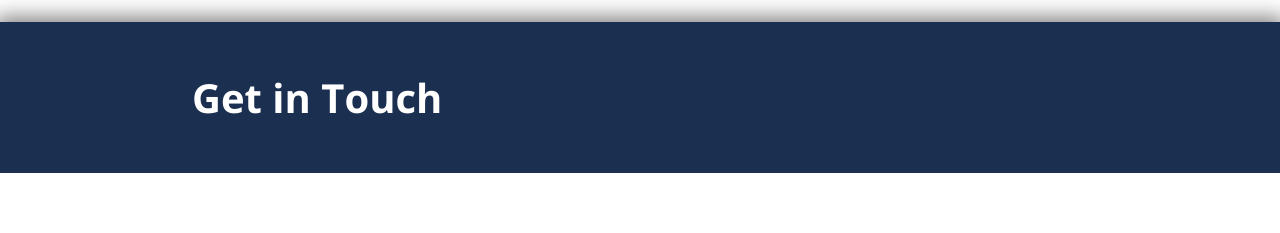
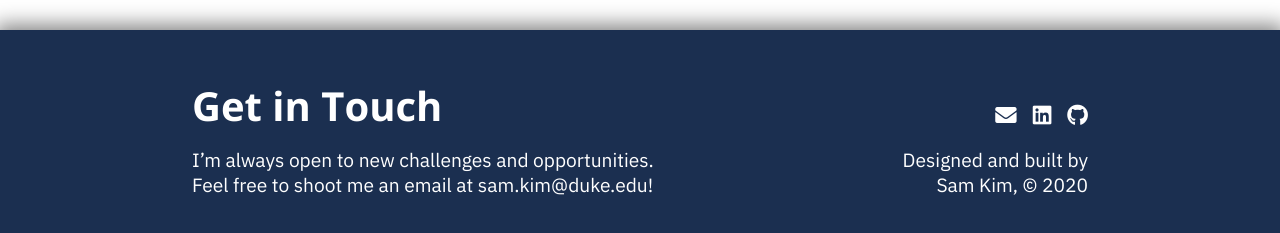
Before and after one commit to sam-k/sam-k-v2, a React (Create React App) app: page / in a window 1280 px wide. Shown: the part 2403-2636 px from the top of the page. Before the commit the page ends 2576 px from the top, so only its background shows below. Built offline with nearby package versions, Linux system fonts and the light colour scheme.

Commit message:
Add Footer

```diff
--- a/src/components/Footer.js
+++ b/src/components/Footer.js
@@ -5,9 +5,28 @@ class Footer extends React.Component {
         return (
             <div id='footer'>
                 <div id='footer-wrapper'>
-                    <h2>Get in Touch</h2>
+                    <div id='contact'>
+                        <h2>Get in Touch</h2>
+                        <p>I’m always open to new challenges and opportunities.</p>
+                        <p>Feel free to shoot me an email at <a href="mailto:sam.kim@duke.edu">sam.kim@duke.edu</a>!</p>
+                    </div>
+                    <div id='copyright'>
+                        <ul>
+                            <li>
+                                <a href="mailto:sam.kim@duke.edu"><i class="fa fa-lg fa-envelope"></i></a>
+                            </li>
+                            <li>
+                                <a href="https://www.linkedin.com/in/sdk/"><i class="fab fa-lg fa-linkedin"></i></a>
+                            </li>
+                            <li>
+                                <a href="https://github.com/sam-k"><i class="fab fa-lg fa-github"></i></a>
+                            </li>
+                        </ul>
+                        <p>Designed and built by</p>
+                        <p>Sam Kim, © 2020</p>
+                    </div>
                 </div>
-            </div>
+            </div >
         )
     }
 }
--- a/src/index.css
+++ b/src/index.css
@@ -5,11 +5,12 @@
   --text-black: hsl(0, 0%, 20%);
   --bg-color: rgb(27, 47, 80);
   --bg-card-color: rgb(234, 242, 254);
+  --inverted-color: white;
   --shadow-color: rgba(0, 0, 0, 50%);
   --shadow-blur: 20px;
   --shadow-spread: 5px;
-  --nav-text-color: white;
-  --large-v-padding: 12vh;
+  --small-v-padding: 6vh;
+  --large-v-padding: 12.25vh;
   --side-margin: 2.25vw;
 }
 
@@ -23,10 +24,15 @@
   background: transparent;
 }
 
+html {
+  background-color: var(--bg-color);
+}
+
 body {
   font-family: 'IBM Plex Sans', -apple-system, BlinkMacSystemFont, 'Segoe UI', 'Roboto', 'Oxygen', 'Ubuntu', 'Cantarell', 'Fira Sans', 'Droid Sans', 'Helvetica Neue', sans-serif;
   -webkit-font-smoothing: antialiased;
   -moz-osx-font-smoothing: grayscale;
+  background-color: white;
 }
 
 h1 {
@@ -121,7 +127,7 @@ span.code {
   font-size: 1.4em;
   font-weight: 600;
   text-decoration: none;
-  color: var(--nav-text-color);
+  color: var(--inverted-color);
 }
 
 #nav-home a:hover {
@@ -140,7 +146,7 @@ span.code {
   padding-top: 0.4em;
   padding-bottom: 0.4em;
   text-decoration: none;
-  color: var(--nav-text-color);
+  color: var(--inverted-color);
 }
 
 #nav-other a:hover {
@@ -149,13 +155,13 @@ span.code {
 
 .nav-item-start a {
   padding-right: 1em;
-  border-right: 0.75px solid var(--nav-text-color);
+  border-right: 0.75px solid var(--inverted-color);
 }
 
 .nav-item a {
   padding-left: 1em;
   padding-right: 1em;
-  border-right: 0.75px solid var(--nav-text-color);
+  border-right: 0.75px solid var(--inverted-color);
 }
 
 .nav-item-end a {
@@ -321,7 +327,7 @@ span.code {
  ***************/
 
 #projects {
-  padding: 6vh 0;
+  padding: var(--small-v-padding) 0;
   background-color: var(--bg-color);
   box-shadow: 0 0 var(--shadow-blur) var(--shadow-spread) var(--shadow-color);
 }
@@ -375,7 +381,7 @@ span.code {
 }
 
 .project-card p a {
-  color: #ec8c24;
+  color: rgb(236, 140, 36);
   text-decoration: none;
 }
 
@@ -616,15 +622,52 @@ span.code {
       Footer
  ***************/
 
-
 #footer {
-  padding: 6vh 0;
+  padding: var(--small-v-padding) 0;
   background-color: var(--bg-color);
   box-shadow: 0 0 var(--shadow-blur) var(--shadow-spread) var(--shadow-color);
 }
 
 #footer-wrapper {
+  display: flex;
+  align-items: flex-end;
+  justify-content: space-between;
   margin: 0 auto;
   max-width: 70vw;
-  color: white;
 }
+
+#footer-wrapper * {
+  color: var(--inverted-color);
+}
+
+#footer-wrapper a {
+  text-decoration: none;
+}
+
+#footer-wrapper a:hover {
+  color: var(--bright-blue);
+}
+
+#contact h2 {
+  margin-bottom: 0.36em;
+}
+
+#copyright ul {
+  display: flex;
+  justify-content: flex-end;
+  margin-bottom: 1.36em;
+}
+
+#copyright li {
+  display: inline;
+  margin-left: 1em;
+  list-style: none;
+}
+
+#copyright i:hover {
+  color: var(--bright-blue);
+}
+
+#copyright p {
+  text-align: right;
+}
```
